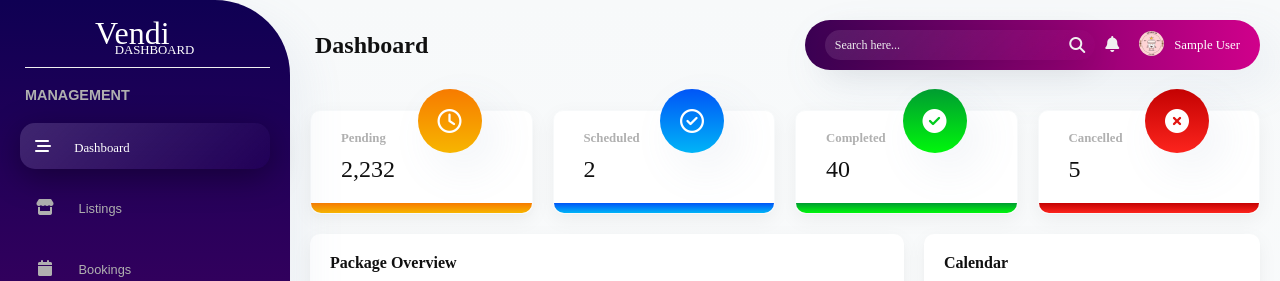
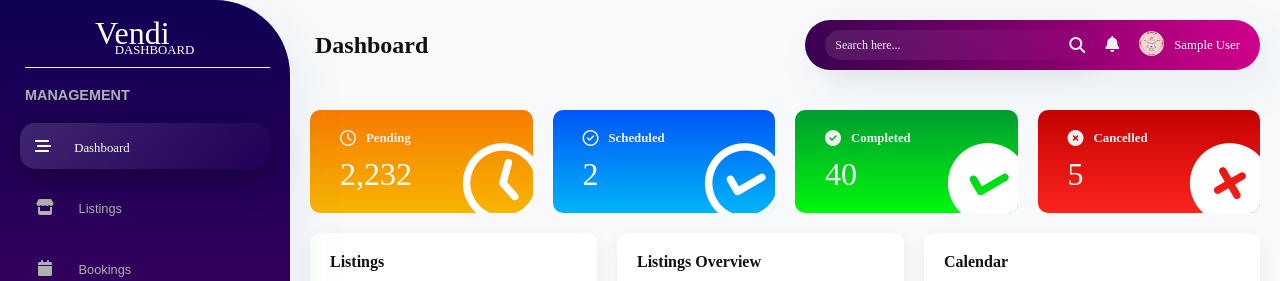
Before and after one commit to JPPdp/VendiApp, a PHP site: page /dashboard.php in a window 1280 px wide. Shown: the top 281 px of the page. Run offline with PHP 8.4, Linux system fonts and the light colour scheme; the visitor is signed in with stand-in values (Sample User, id 1); some web fonts are replaced.

Commit message:
Added chart

```diff
--- a/dashboard.css
+++ b/dashboard.css
@@ -42,7 +42,7 @@ body{
 
 .NAV_CONTAINER{
     display: flex;
-    background: var(--gradient_White);
+    background: var(--whtShade1);
 }
 
 .LOGO{
@@ -175,7 +175,7 @@ body{
 .DASHBOARD{
     flex: 1;
     padding: 20px;
-    background: var(--gradient_White);
+    background: var(--whtShade1);
 }
 
 .DASHBOARD2{
@@ -312,6 +312,7 @@ body{
     margin-left: -10px;
 }
 
+
 /* Booking Boxes */
 .CONTENT {
     display: flex;
@@ -322,137 +323,86 @@ body{
 /* BOXES STYLE */
 .BOX {
     flex: 1;
-    padding: 20px;
-    background-color: white;
+    padding: 20px 20px 10px 20px;
     border-radius: 10px;
-    box-shadow: 0 4px 8px rgba(0, 0, 0, 0.01), 0 6px 20px rgba(0, 0, 0, 0.05);
     text-align: left;
     transition: transform 0.5s ease-in-out;
     position: relative;
-    border: 1px solid var(--whtShade1);
+    overflow: hidden;
 }
 
 .BOX h3 {
     font-size: 0.8rem;
     font-family: 'Inter_Regular';
-    color: var(--gryShade1);
+    color: var(--whtShade2);
     margin: 0px 0px 10px 10px;
+    display: flex;
+    align-items: center;
+    gap: 10px;
+}
+
+.BOX h3 i {
+    font-size: 1rem;
+    color: inherit;
 }
 
 .BOX p {
-    font-size: 1.5rem;
+    font-size: 2rem;
     font-family: 'Inter_Bold';
-    color: var(--blkShade1);
+    color: white;
     margin: 0;
     margin-left: 10px;
     margin-bottom: 10px;
 }
 
-/* ICON STYLES */
-.BOX i {
+/* ICON STYLES (Bottom Right Icon) */
+.BOX i:not(h3 i) {
     position: absolute;
-    right: 50px;
-    top: 10%;
-    transform: translateY(-50%);
-    font-size: 1.5rem;
+    right: -10px;
+    bottom: -10px;
+    font-size: 5rem;
+    transform: rotate(15deg);
+    color: white;
+    z-index: 1;
+    pointer-events: none;
 }
 
-/* ICON COLORS */
-.PENDING i{
-    background: var(--gradient_Yellow);
-    padding: 20px;
-    border-radius: 50%;
-    color: white;
-    box-shadow: 14px 17px 40px 4px rgba(112, 144, 176, 0.08);
-    transition: box-shadow 0.2s ease-in-out;
+/* BACKGROUND AND BORDER COLORS */
+.PENDING {
+    background: linear-gradient(to top, #f7b500, #f77b00);
+    transition: 0.2s ease;
 }
 
-.PENDING i:hover {
+.SCHEDULED {
+    background: linear-gradient(to top, #00b4f7, #0055f7);
+    transition: 0.2s ease;
+}
+
+.COMPLETED {
+    background: linear-gradient(to top, #00f70c, #009c31);
+    transition: 0.2s ease;
+}
+
+.CANCELLED {
+    background: linear-gradient(to top, #fc241d, #c40202);
+    transition: 0.2s ease;
+}
+
+/* Hover Effects */
+.PENDING:hover {
     box-shadow: 1px 1px 10px 5px rgba(247, 181, 0, 0.25);
 }
 
-.SCHEDULED i{
-    background: var(--gradient_Blue);
-    padding: 20px;
-    border-radius: 50%;
-    color: white;
-    box-shadow: 14px 17px 40px 4px rgba(112, 144, 176, 0.08);
-    transition: box-shadow 0.2s ease-in-out;
-}
-
-.SCHEDULED i:hover{
+.SCHEDULED:hover {
     box-shadow: 1px 1px 10px 5px rgba(0, 180, 247, 0.25);
 }
 
-.COMPLETED i{
-    background: var(--gradient_Green);
-    padding: 20px;
-    border-radius: 50%;
-    color: white;
-    box-shadow: 14px 17px 40px 4px rgba(112, 144, 176, 0.08);
-    transition: box-shadow 0.2s ease-in-out;
-}
-
-.COMPLETED i:hover{
+.COMPLETED:hover {
     box-shadow: 1px 1px 10px 5px rgba(0, 247, 12, 0.25);
 }
 
-.CANCELLED i{
-    background: var(--gradient_Red);
-    padding: 20px;
-    border-radius: 50%;
-    color: white;
-    box-shadow: 14px 17px 40px 4px rgba(112, 144, 176, 0.08);
-    transition: box-shadow 0.2s ease-in-out;
-}
-
-.CANCELLED i:hover{
+.CANCELLED:hover {
     box-shadow: 1px 1px 10px 5px rgba(247, 0, 0, 0.25);
-}
-
-/* ICONS LEFT LINE */
-.PENDING::before {
-    content: '';
-    position: absolute;
-    bottom: 0;
-    left: 0;
-    width: 100%;
-    height: 10px;
-    background: var(--gradient_Yellow);
-    border-radius: 0px 0px 15px 15px;
-}
-
-.SCHEDULED::before{
-    content: '';
-    position: absolute;
-    bottom: 0;
-    left: 0;
-    width: 100%;
-    height: 10px;
-    background: var(--gradient_Blue);
-    border-radius: 0px 0px 15px 15px;
-}
-
-.COMPLETED::before{
-    content: '';
-    position: absolute;
-    bottom: 0;
-    left: 0;
-    width: 100%;
-    height: 10px;
-    background: var(--gradient_Green);
-    border-radius: 0px 0px 15px 15px;
-}
-
-.CANCELLED::before{
-    content: '';
-    position: absolute;
-    bottom: 0;
-    left: 0;
-    width: 100%;
-    height: 10px;
-    background: var(--gradient_Red);
-    border-radius: 0px 0px 15px 15px;
 }
 
 
@@ -477,6 +427,7 @@ body{
     padding: 20px;
     border-radius: 10px;
     box-shadow: 0 4px 8px rgba(0, 0, 0, 0.01), 0 6px 20px rgba(0, 0, 0, 0.05);
+    min-height: 400px;
     max-height: 400px;
     margin-bottom: 20px;
 }
@@ -574,7 +525,6 @@ body{
     color: var(--blkShade1);
     cursor: pointer;
     box-sizing: border-box;
-    background: var(--gradient_White);
     border-radius: 10px;
 }
 
@@ -683,13 +633,13 @@ body{
     white-space: normal; /* Text wrap */
 }
 
-/* Package Overview Section */
+/* Package Overview (70%) */
 .PACKAGE_OVERVIEW {
+    flex: 50%;
     background-color: white;
     padding: 20px;
     border-radius: 10px;
     box-shadow: 0 4px 8px rgba(0, 0, 0, 0.01), 0 6px 20px rgba(0, 0, 0, 0.05);
-    margin-bottom: 20px;
     min-height: 400px;
     max-height: 400px;
     overflow-y: auto;
@@ -717,9 +667,11 @@ body{
     font-family: 'Inter_Regular';
     color: var(--blkShade1);
 }
+.PACKAGE_OVERVIEW i{
+    margin-right: 5px;
+}
 
 .PACKAGE_OVERVIEW th {
-    color: var();
     font-family: 'Inter_Bold';
     text-align: center;
     border-bottom: 1px solid var(--gryShade1);
@@ -738,6 +690,103 @@ body{
 .PACKAGE_OVERVIEW .PACKAGE_IMAGE img {
     width: 75px;
     height: 50px;
-    border-radius: 10px;
+    border-radius: 5px;
     object-fit: cover;
 }
+
+/* Flex Container for Package Overview and Trending Chart */
+.FLEX_CONTAINER {
+    display: flex;
+    gap: 20px;
+}
+
+/* Trending Packages Bar Chart */
+.TRENDING_CHART {
+    flex: 50%;
+    background-color: white;
+    padding: 20px;
+    border-radius: 10px;
+    box-shadow: 0 4px 8px rgba(0, 0, 0, 0.01), 0 6px 20px rgba(0, 0, 0, 0.05);
+    margin-bottom: 20px;
+    min-height: 400px;
+    max-height: 400px;
+
+    display: flex;
+    flex-direction: column;
+    overflow-x: auto;
+}
+
+.TRENDING_CHART h2 {
+    font-size: 1rem;
+    font-family: 'Inter_Bold';
+    color: var(--blkShade1);
+    margin: 0;
+    padding-bottom: 10px;
+}
+
+
+/* Chart Container */
+.CHART_CONTAINER {
+    flex-grow: 1;
+    display: flex;
+    align-items: flex-end;
+    justify-content: flex-start;
+    gap: 60px;
+    padding: 0;
+    background: repeating-linear-gradient(
+        to top,
+        transparent,
+        transparent 24%,
+        var(--whtShade2) 25%,
+        var(--whtShade2) 25%
+    ); /* Grid lines */
+    height: 100%;
+    position: relative;
+    margin-bottom: 40px;
+    border-bottom: 2px solid var(--whtShade2);
+}
+
+/* Bars */
+.BAR {
+    min-width: 50px;
+    background: var(--gradient_Vertical);
+    border-radius: 5px 5px 0 0;
+    position: relative;
+    transition: height 0.3s ease;
+}
+
+.BAR::after {
+    content: attr(data-label);
+    position: absolute;
+    bottom: -45px;
+    left: 50%;
+    transform: translateX(-50%);
+    font-size: 0.6rem;
+    font-family: 'Inter_Bold';
+    color: var(--blkShade1);
+    text-align: center;
+}
+
+.BAR:hover {
+    filter: brightness(110%);
+}
+
+/* No Packages Available Bar */
+.BAR.NO_PACKAGES {
+    width: 100%;
+    height: 100%;
+    background: transparent;
+    position: absolute;
+    top: 50%;
+    left: 50%;
+    transform: translate(-50%, -50%);
+    display: flex;
+    align-items: center;
+    justify-content: center;
+    font-size: 0.8rem;
+    font-family: 'Inter_Medium';
+    color: var(--gryShade1);
+    text-align: center;
+    white-space: nowrap;
+    padding: 10px;
+}
--- a/dashboard.php
+++ b/dashboard.php
@@ -86,121 +86,89 @@ if ($status == "Pending") {
                 </div>
             </div>
 
+                <!-- Boxes -->
                 <div class="CONTENT">
+
                     <div class="BOX PENDING">
-                    <h3>Pending</h3>
+                        <h3><i class="far fa-clock"></i> Pending</h3>
                         <p>2,232</p>
-                    <i class="far fa-clock"></i> <!-- Icon Pending -->
+                        <i class="far fa-clock"></i>
                     </div>
                     <div class="BOX SCHEDULED">
-                    <h3>Scheduled</h3>
+                        <h3><i class="far fa-check-circle"></i> Scheduled</h3>
                         <p>2</p>
-                    <i class="far fa-check-circle"></i> <!-- Icon Active -->
+                        <i class="far fa-check-circle"></i>
                     </div>
                     <div class="BOX COMPLETED">
-                    <h3>Completed</h3>
+                        <h3><i class="fas fa-check-circle"></i> Completed</h3>
                         <p>40</p>
-                    <i class="fas fa-check-circle"></i> <!-- Icon Completed -->
+                        <i class="fas fa-check-circle"></i>
                     </div>
                     <div class="BOX CANCELLED">
-                    <h3>Cancelled</h3>
+                        <h3><i class="fas fa-times-circle"></i> Cancelled</h3>
                         <p>5</p>
-                    <i class="fas fa-times-circle"></i> <!-- Icon Cancelled -->
+                        <i class="fas fa-times-circle"></i>
                     </div>
                 </div>
 
             <!-- Schedule Manager -->
             <div class="MAIN_CONTAINER">
+                <!-- Left Main Content -->
                 <div class="LEFT_MAIN">
-                    <!-- Package Overview Section -->
+                    <!-- Flex Container for Package Overview and Trending Chart -->
+                    <div class="FLEX_CONTAINER">
+                        <!-- Package Overview (70%) -->
                         <div class="PACKAGE_OVERVIEW">
-                        <h2>Package Overview</h2>
+                            <h2>Listings</h2>
                             <table>
                                 <thead>
                                     <tr>
-                                    <th>Package Image</th>
-                                    <th>Package Name</th>
-                                    <th>Price</th>
-                                    <th>Capacity</th>
-                                    <th>Times Booked</th>
+                                        <th><i class="fas fa-image"></i> Package Image</th>
+                                        <th><i class="fas fa-box"></i> Package Name</th>
+                                        <th><i class="fas fa-tag"></i> Price</th>
+                                        <th><i class="fas fa-users"></i> Capacity</th>
                                     </tr>
                                 </thead>
                                 <tbody>
                                     <!-- Example Row (Replace with PHP loop to fetch data from the database) -->
                                     <tr>
-                                    <!-- Package Image -->
                                         <td class="PACKAGE_IMAGE">
-                                        <img src="assets/images/2srevadilla.jpg" alt="Package 1">
+                                            <img src="assets/images/jollitown.png" alt="Package Image">
                                         </td>
-                                    <!-- Package Name -->
-                                    <td class="PACKAGE_NAME">Basic Package</td>
-                                    <!-- Package Price -->
-                                    <td class="PACKAGE_PRICE">₱5,000</td>
-                                    <!-- Package Capacity -->
-                                    <td class="PACKAGE_CAPACITY">50 Guests</td>
-                                    <!-- Times Booked -->
-                                    <td class="TIMES_BOOKED">12</td>
+                                        <td class="PACKAGE_NAME"><?php echo "Basic Package"?></td>
+                                        <td class="PACKAGE_PRICE">₱<?php echo "1,299"?></td>
+                                        <td class="PACKAGE_CAPACITY"><?php echo "50"?> Guests</td>
                                     </tr>
-                                <!-- Add more rows dynamically using PHP -->
-                            </tbody>
-
-                            <tbody>
-                                <!-- Example Row (Replace with PHP loop to fetch data from the database) -->
-                                <tr>
-                                    <!-- Package Image -->
-                                    <td class="PACKAGE_IMAGE">
-                                        <img src="assets/images/2srevadilla.jpg" alt="Package 1">
-                                    </td>
-                                    <!-- Package Name -->
-                                    <td class="PACKAGE_NAME">Basic Package</td>
-                                    <!-- Package Price -->
-                                    <td class="PACKAGE_PRICE">₱5,000</td>
-                                    <!-- Package Capacity -->
-                                    <td class="PACKAGE_CAPACITY">50 Guests</td>
-                                    <!-- Times Booked -->
-                                    <td class="TIMES_BOOKED">12</td>
-                                </tr>
-                                <!-- Add more rows dynamically using PHP -->
-                            </tbody>
-
-                            <tbody>
-                                <!-- Example Row (Replace with PHP loop to fetch data from the database) -->
-                                <tr>
-                                    <!-- Package Image -->
-                                    <td class="PACKAGE_IMAGE">
-                                        <img src="assets/images/2srevadilla.jpg" alt="Package 1">
-                                    </td>
-                                    <!-- Package Name -->
-                                    <td class="PACKAGE_NAME">Basic Package</td>
-                                    <!-- Package Price -->
-                                    <td class="PACKAGE_PRICE">₱5,000</td>
-                                    <!-- Package Capacity -->
-                                    <td class="PACKAGE_CAPACITY">50 Guests</td>
-                                    <!-- Times Booked -->
-                                    <td class="TIMES_BOOKED">12</td>
-                                </tr>
-                                <!-- Add more rows dynamically using PHP -->
-                            </tbody>
-
-                            <tbody>
-                                <!-- Example Row (Replace with PHP loop to fetch data from the database) -->
-                                <tr>
-                                    <!-- Package Image -->
-                                    <td class="PACKAGE_IMAGE">
-                                        <img src="assets/images/2srevadilla.jpg" alt="Package 1">
-                                    </td>
-                                    <!-- Package Name -->
-                                    <td class="PACKAGE_NAME">Basic Package</td>
-                                    <!-- Package Price -->
-                                    <td class="PACKAGE_PRICE">₱5,000</td>
-                                    <!-- Package Capacity -->
-                                    <td class="PACKAGE_CAPACITY">50 Guests</td>
-                                    <!-- Times Booked -->
-                                    <td class="TIMES_BOOKED">12</td>
-                                </tr>
-                                <!-- Add more rows dynamically using PHP -->
                                 </tbody>
                             </table>
+                        </div>
+
+                        <!-- Trending Packages Bar Chart -->
+                        <div class="TRENDING_CHART">
+                            <h2>Listings Overview</h2>
+                            <div class="CHART_CONTAINER">
+                                <?php
+                                if (isset($packages) && count($packages) > 0) {
+                                    // Find the maximum popularity value for scaling
+                                    $maxPopularity = max(array_column($packages, 'popularity'));
+
+                                    // Loop through each package and generate bars
+                                    foreach ($packages as $package) {
+                                        // Calculate the height of the bar based on popularity
+                                        $height = ($package['popularity'] / $maxPopularity) * 100;
+                                        ?>
+                                        <div class="BAR" style="height: <?= $height ?>%;" data-label="<?= $package['name'] ?>"></div>
+                                        <?php
+                                    }
+                                } else {
+                                    // If there's are no packages
+                                    ?>
+                            <div class="BAR NO_PACKAGES" style="height: 0%;" data-label="No Packages Available"></div>
+                            <?php
+                                }
+                                ?>
+                            </div>
+                        </div>
                     </div>
 
                     <!-- Bookings Section -->
@@ -232,7 +200,6 @@ if ($status == "Pending") {
                             </tbody>
                         </table>
                     </div>
-
                 </div>
 
 
--- a/listings_add_package.php
+++ b/listings_add_package.php
@@ -88,7 +88,7 @@ if (!isset($_SESSION['businessname'])) {
                                         <!-- Package Description -->
                                         <div class="FORM_GROUP">
                                             <label for="PACKAGE_DESCRIPTION"><i class="fas fa-info-circle"></i> Description</label>
-                                            <textarea id="PACKAGE_DESCRIPTION" name="PACKAGE_DESCRIPTION" rows="4" placeholder="Enter package description" required></textarea>
+                                            <textarea id="PACKAGE_DESCRIPTION" name="PACKAGE_DESCRIPTION" maxlength="400" placeholder="Enter package description" required></textarea>
                                         </div>
                                     </div>
 
```
Lines whose indentation alone changed are shown as unchanged.
